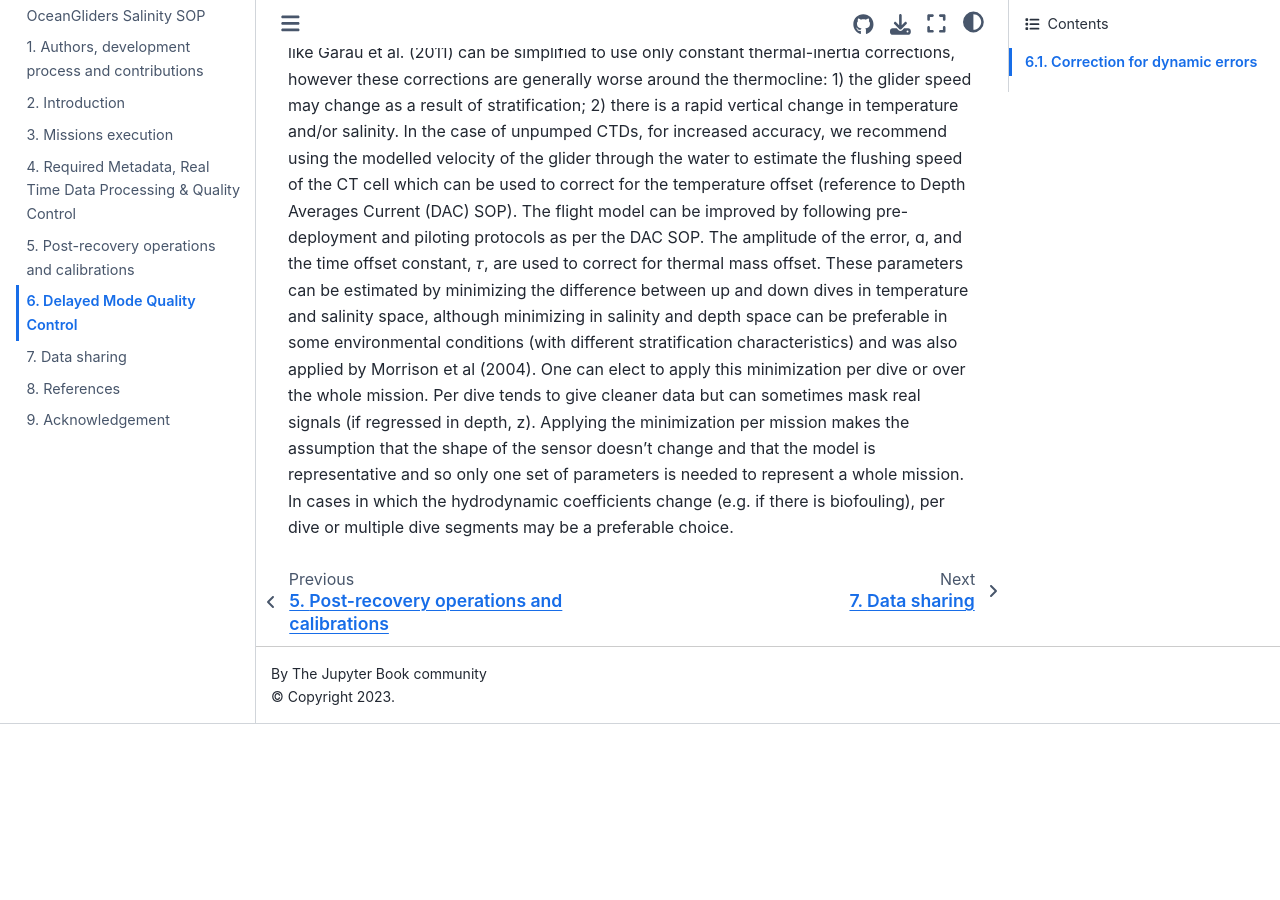
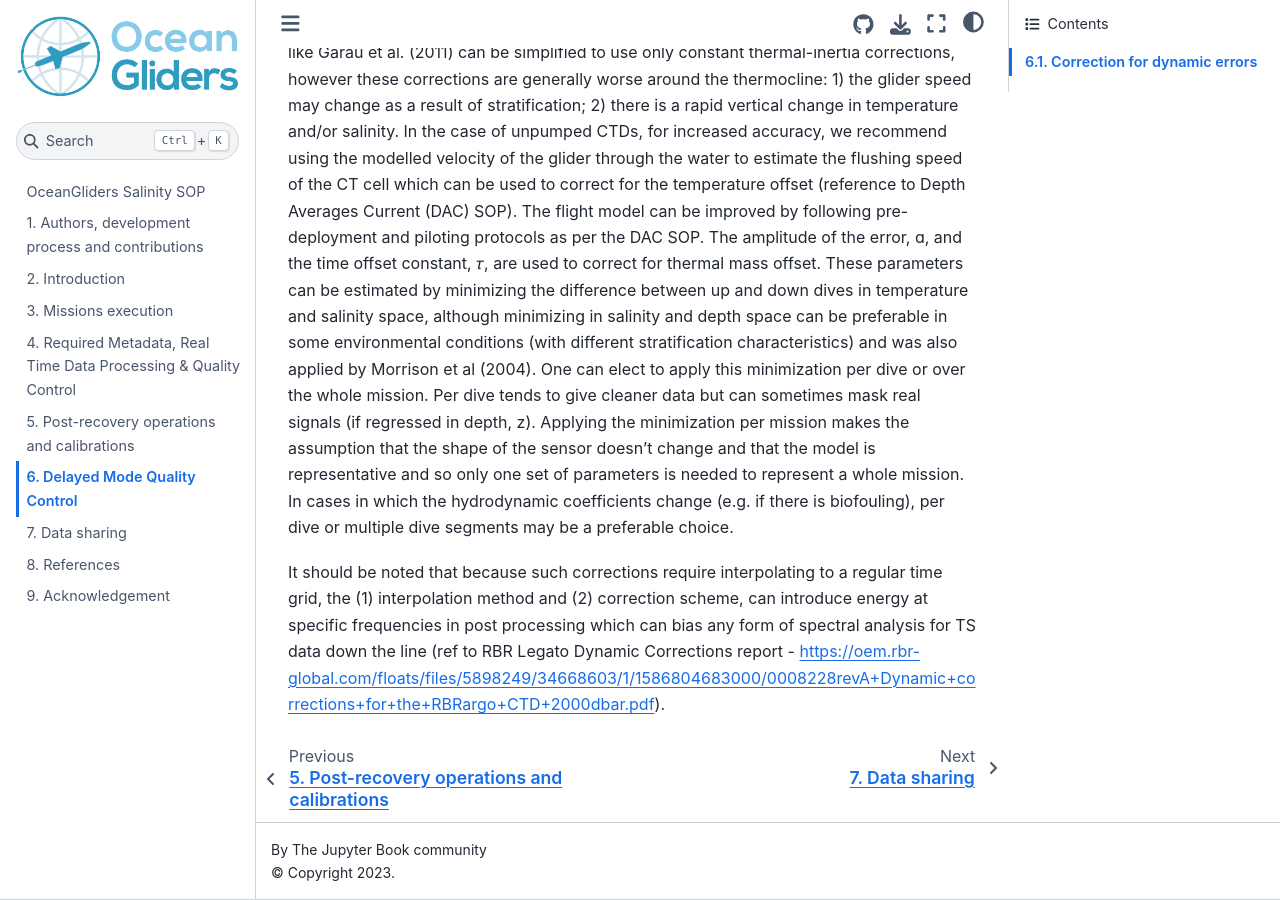
Before and after one commit to OceanGlidersCommunity/Salinity_SOP, a Jupyter Book: the page built from sections/salinity_dmqc.md, in a window 1280 px wide and 900 px high, scrolled down 741 px. Built offline with Jupyter Book 1.0.4 settings and Sphinx 7.4.7 and the Sphinx Book theme 1.1.4, drawn with Linux system fonts in a browser that asks for light colours; pages that are not in the unit, such as notebooks, are missing from menus; before the commit the page ends 1465 px from its top, so only the background shows below that.

Commit message:
add RBR legato dynamic corr. report

```diff
--- a/sections/salinity_dmqc.md
+++ b/sections/salinity_dmqc.md
@@ -21,3 +21,5 @@ One can elect to apply this minimization per dive or over the whole mission.
 Per dive tends to give cleaner data but can sometimes mask real signals (if regressed in depth, z).
 Applying the minimization per mission makes the assumption that the shape of the sensor doesn’t change and that the model is representative and so only one set of parameters is needed to represent a whole mission.
 In cases in which the hydrodynamic coefficients change (e.g. if there is biofouling), per dive or multiple dive segments may be a preferable choice.
+
+It should be noted that because such corrections require interpolating to a regular time grid, the (1) interpolation method and (2) correction scheme, can introduce energy at specific frequencies in post processing which can bias any form of spectral analysis for TS data down the line (ref to RBR Legato Dynamic Corrections report - https://oem.rbr-global.com/floats/files/5898249/34668603/1/1586804683000/0008228revA+Dynamic+corrections+for+the+RBRargo+CTD+2000dbar.pdf).
```
